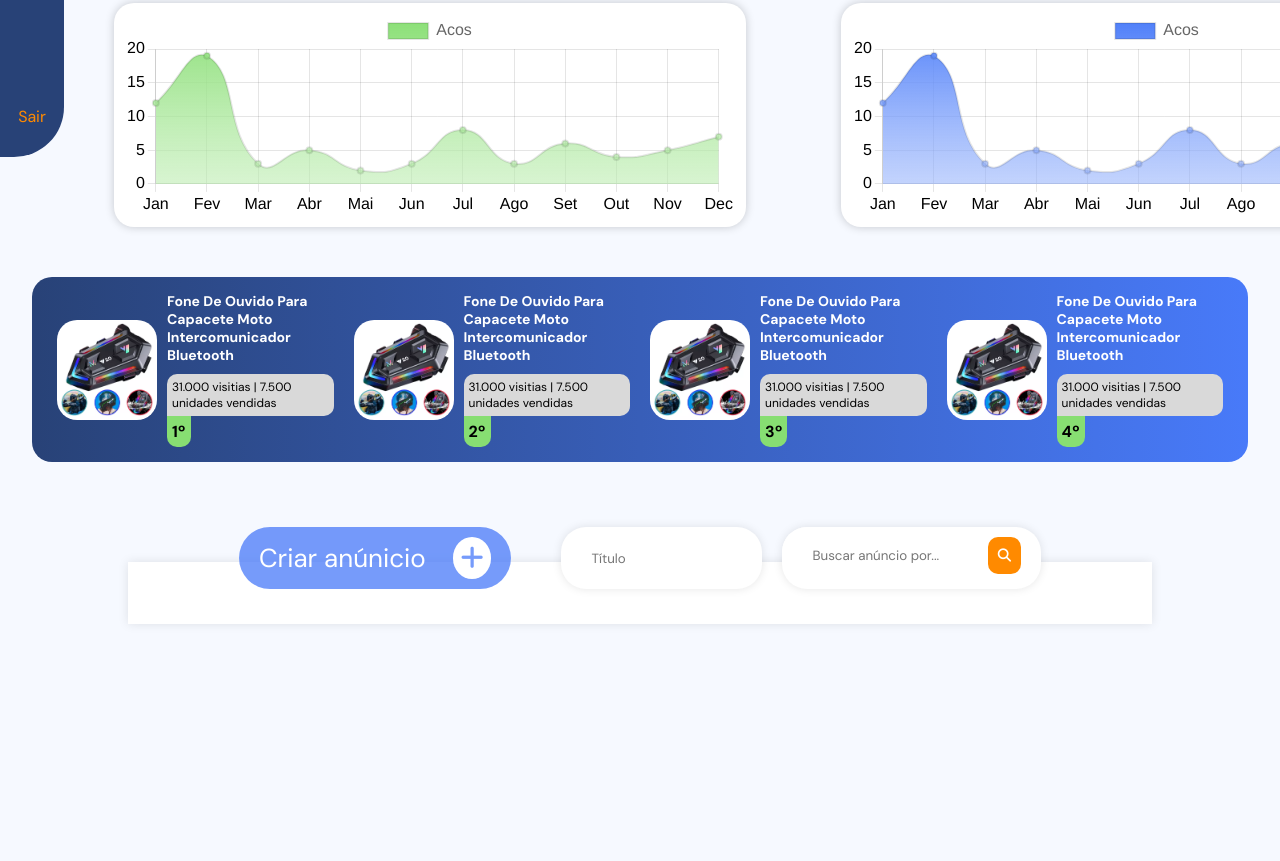
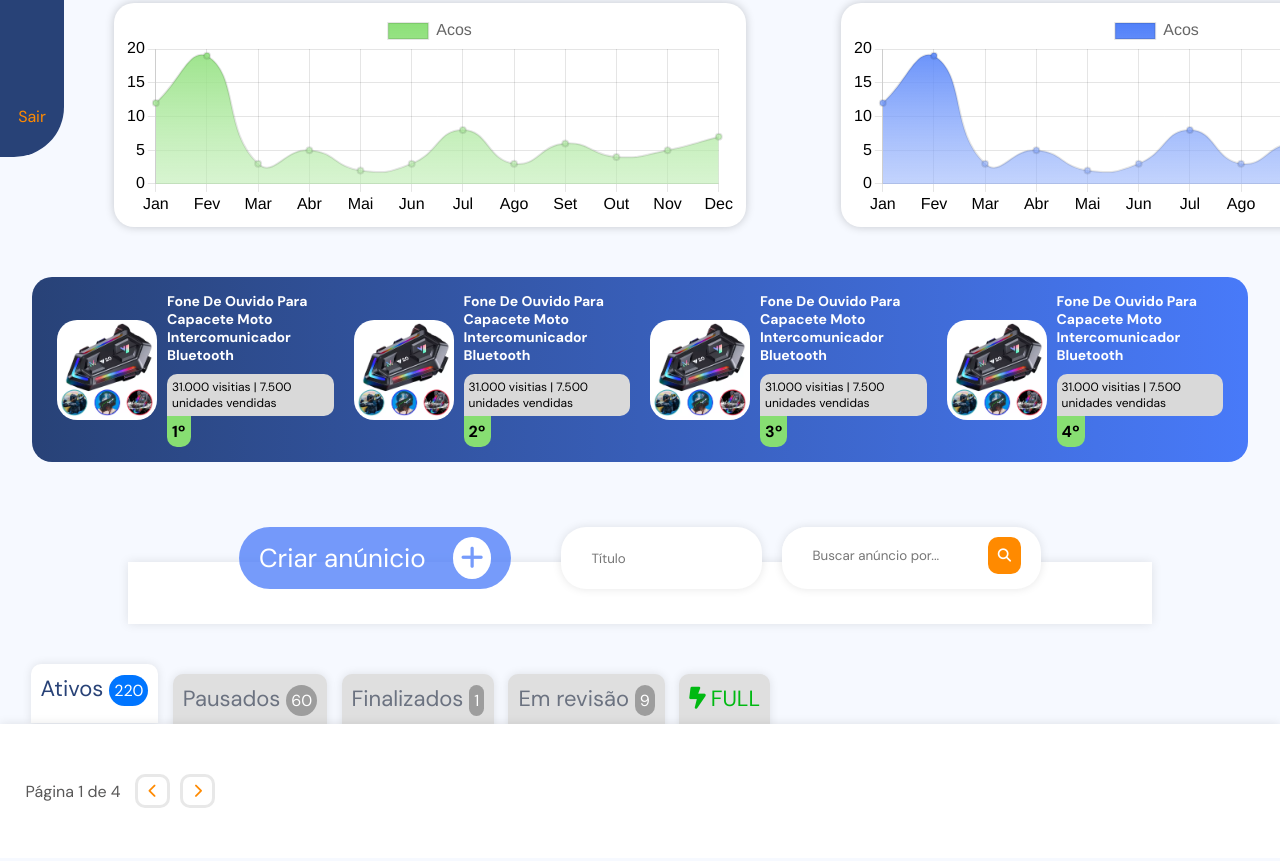
Before and after one commit to pegdevColab/Beergam-frontend, a plain HTML site: page anuncios.html in a window 1280 px wide. Shown: the part 354-1215 px from the top of the page. Drawn offline with nearby package versions, Linux system fonts and the light colour scheme; a script that the page names is missing.

Commit message:
:construction: feat: Criação da aba de anúncios com estilização apenas dos elementos adicionais

```diff
--- a/anuncios.html
+++ b/anuncios.html
@@ -149,7 +149,26 @@
                     </form>
                 </div><!--all-->
             </div><!--flex-->
-            <div style="height: 1000px;" class="teste"></div>
+        </div><!--container-->
+    </section>
+
+    <section class="anuncios">
+        <div class="container">
+            <div class="flex">
+                <div class="abas">
+                    <!-- a classe "ativo" da o efeito de botão selecionado -->
+                    <button class="ativo">Ativos <span>220</span></button>
+                    <button>Pausados <span>60</span></button>
+                    <button>Finalizados <span>1</span></button>
+                    <button>Em revisão <span>9</span></button>
+                    <button style="color: #00B912;"><i style="margin-right: 5px;" class="fa-solid fa-bolt-lightning"></i>FULL</button>
+                </div><!--abas-->
+                <div class="marcadorPagina">
+                    <p>Página <span>1</span> de <span>4 </span></p>
+                    <button id="prev"><i class="fa-solid fa-chevron-left"></i></button>
+                    <button id="next"><i class="fa-solid fa-chevron-right"></i></button>
+                </div><!--marcadorPagina-->
+            </div><!--flex-->
         </div><!--container-->
     </section>
 
--- a/css/anuncios.css
+++ b/css/anuncios.css
@@ -132,7 +132,7 @@ header.main {
             }
         }
         .searchMenu {
-            background-color:#F7F9FB;
+            background-color:#fff;
             padding: 10px;
             border-radius: 8px;
             width: 30vw;
@@ -352,12 +352,16 @@ section.main {
                     font-size: 26px;
                     cursor: pointer;
                     margin-right: 50px;
+                    transition: all .2s ease-in-out;
                     i {
                         color: rgba(72, 122, 249, 0.75);
                         background-color: #fff;
                         padding: 8px;
                         margin-left: 20px;
                         border-radius: 50%;
+                    }
+                    &:hover {
+                        background-color: rgba(72, 122, 249, 1);
                     }
                 }
                 form {
@@ -400,6 +404,83 @@ section.main {
     }
 }
 
+section.anuncios {
+    background-color: #fff;
+    box-shadow: 0px 0px 10px 0px rgba(0,0,0,0.1);
+    width: 100%;
+    position: relative;
+    .container {
+        .flex {
+            justify-content: start;
+            position: relative;
+            .abas {
+                position: absolute;
+                z-index: -1;
+                top: -50px;
+                button {
+                    position: relative;
+                    border: 0;
+                    bottom: 0;
+                    padding: 10px 10px 20px 10px;
+                    font-size: 22px;
+                    color: #6B7280;
+                    background-color: #DFDFDF;
+                    box-shadow: 0px 0px 10px 0px rgba(0,0,0,0.1);
+                    margin: 0 5px;
+                    cursor: pointer;
+                    border-radius: 10px 10px 0 0;
+                    transition: all .2s ease-in-out;
+                    span {
+                        background-color: #9D9D9D;
+                        font-size: 16px;
+                        color: #fff;
+                        padding: 5px;
+                        border-radius: 20px;
+                    }
+                    &:hover {
+                        bottom: 10px;
+                    }
+                }
+                button.ativo {
+                    bottom: 10px;
+                    color: #284277;
+                    background-color: #fff;
+                    span {
+                        background-color: #0075FF;
+                    }
+                }
+            }
+            .marcadorPagina {
+                display: flex;
+                margin: 50px 0;
+                align-items: center;
+                p {
+                    font-size: 16px;
+                    color: #585757;
+                    margin-right: 10px;
+                }
+                button {
+                    margin: 0 5px;
+                    padding: 5px 10px;
+                    font-size: 14px;
+                    color: #FF8A00;
+                    background: transparent;
+                    border: 3px solid #E8E8E8;
+                    transition: all .2s ease-in-out;
+                    border-radius: 10px;
+                    cursor: pointer;
+                    &:hover {
+                        background-color: #FF8A00;
+                        color: #fff;
+                        border-color: #FF8A00;
+                    }
+                }
+
+            }
+        }
+    }
+}
+
 @media screen and (max-width: 1550px) {
     section.main {
         .container {
```
